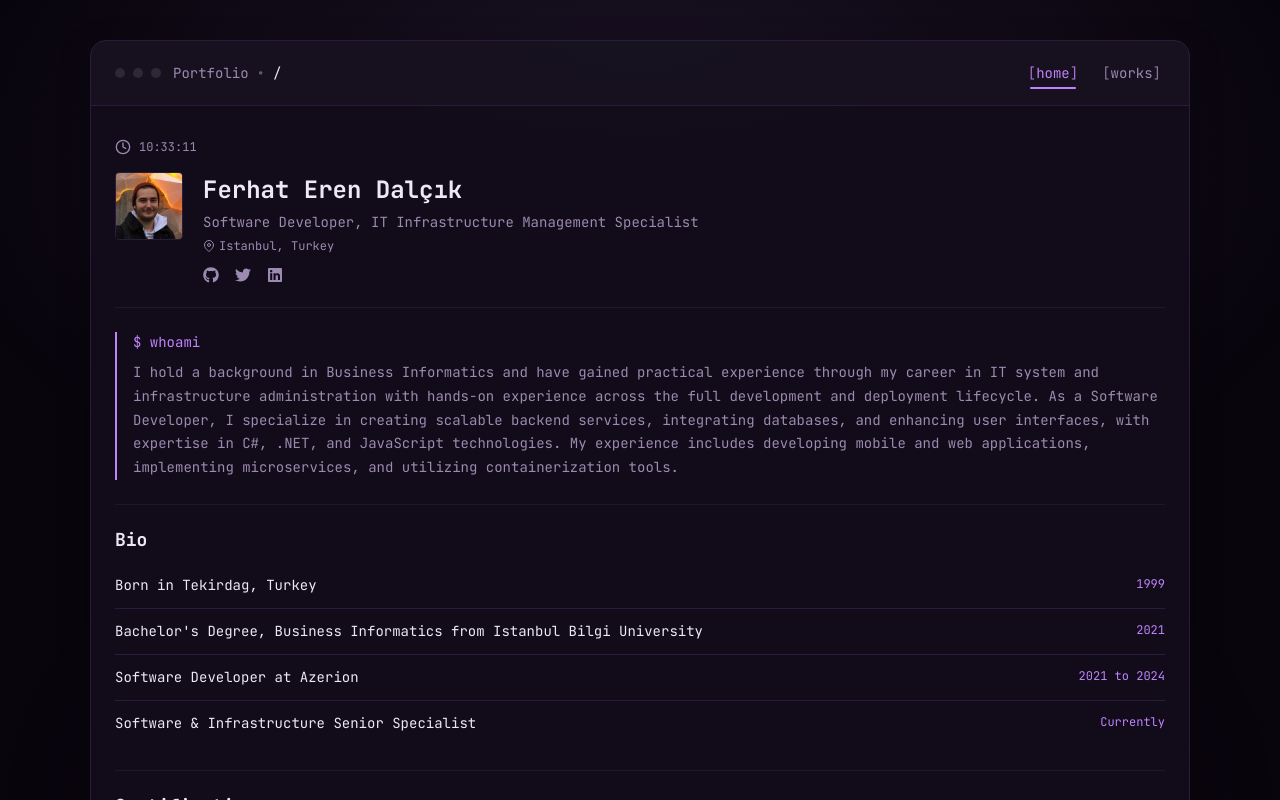
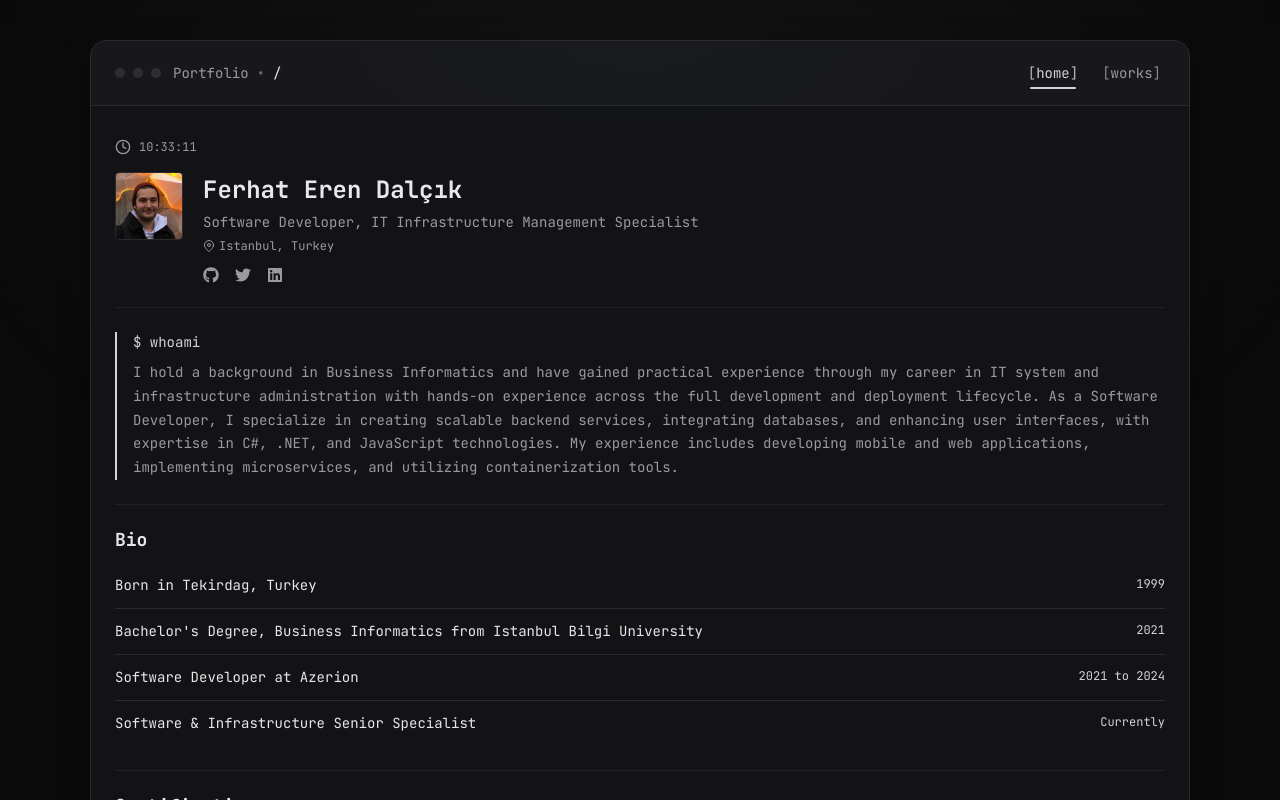
Before and after one commit to ferend/nextjs-chakra-framer-motion-portfolio, a Next.js app: page / in a window 1280 px wide. Shown: the top 800 px of the page. Built offline with nearby package versions, Linux system fonts and the light colour scheme.

Commit message:
testign new gray color

```diff
--- a/components/Scanlines.js
+++ b/components/Scanlines.js
@@ -4,22 +4,13 @@ import { Box } from '@chakra-ui/react'
 export default function Scanlines() {
     return (
         <>
-            {/* soft vignette, top */}
+            {/* soft vignette */}
             <Box
                 pointerEvents="none"
                 position="fixed"
                 inset="0"
-                bg="radial-gradient(1200px 700px at 50% 20%, rgba(192,132,252,0.12), transparent 60%)"
+                bg="radial-gradient(1200px 700px at 50% 20%, rgba(212,212,216,0.06), transparent 60%)"
                 opacity={0.9}
-                zIndex={0}
-            />
-            {/* second glow layer, bottom — magenta undertone for depth */}
-            <Box
-                pointerEvents="none"
-                position="fixed"
-                inset="0"
-                bg="radial-gradient(1000px 600px at 50% 100%, rgba(244,114,182,0.08), transparent 65%)"
-                opacity={0.85}
                 zIndex={0}
             />
             {/* scanlines */}
--- a/lib/theme.js
+++ b/lib/theme.js
@@ -14,35 +14,34 @@ export const theme = extendTheme({
     styles: {
         global: {
             "html, body": {
-                bg: "#08050c",              // near-black, faint purple undertone
-                color: "#EDE7F6",           // soft lavender-white
+                bg: "#0a0a0b",
+                color: "#e8e8ea",
             },
             "::selection": {
-                background: "rgba(192, 132, 252, 0.28)", // violet selection
+                background: "rgba(212, 212, 216, 0.25)",
             },
         },
     },
     semanticTokens: {
         colors: {
-            bg: { default: "#08050c" },
-            panel: { default: "#120b1a" },
-            border: { default: "#2a1b3d" },
+            bg: { default: "#0a0a0b" },
+            panel: { default: "#131316" },
+            border: { default: "#2a2a2e" },
 
-            text: { default: "#EDE7F6" },
-            muted: { default: "#9b8bb0" },
+            text: { default: "#e8e8ea" },
+            muted: { default: "#9a9aa0" },
 
-            accent: { default: "#c084fc" },     // violet
-            accent2: { default: "#f472b6" },    // magenta/pink, secondary glow
+            accent: { default: "#d4d4d8" },
+            accent2: { default: "#a1a1aa" },
 
-            // keep old names since components reference these directly:
-            termBg: { default: "#08050c" },
-            termPanel: { default: "#120b1a" },
-            termBorder: { default: "#2a1b3d" },
-            termText: { default: "#EDE7F6" },
-            termDim: { default: "#9b8bb0" },
-            termAccent: { default: "#c084fc" },
+            termBg: { default: "#0a0a0b" },
+            termPanel: { default: "#131316" },
+            termBorder: { default: "#2a2a2e" },
+            termText: { default: "#e8e8ea" },
+            termDim: { default: "#9a9aa0" },
+            termAccent: { default: "#d4d4d8" },
 
-            termGlow: { default: "rgba(192, 132, 252, 0.18)" },
+            termGlow: { default: "rgba(212, 212, 216, 0.15)" },
         },
     },
 });
--- a/pages/_document.js
+++ b/pages/_document.js
@@ -6,7 +6,7 @@ export default class MyDocument extends Document {
         return (
             <Html lang="en">
                 <Head>
-                    <meta name="theme-color" content="#08050c" />
+                    <meta name="theme-color" content="#0a0a0b" />
                     <meta name="color-scheme" content="dark" />
                     <link rel="preconnect" href="https://fonts.googleapis.com" />
                     <link rel="preconnect" href="https://fonts.gstatic.com" crossOrigin="anonymous" />
```
